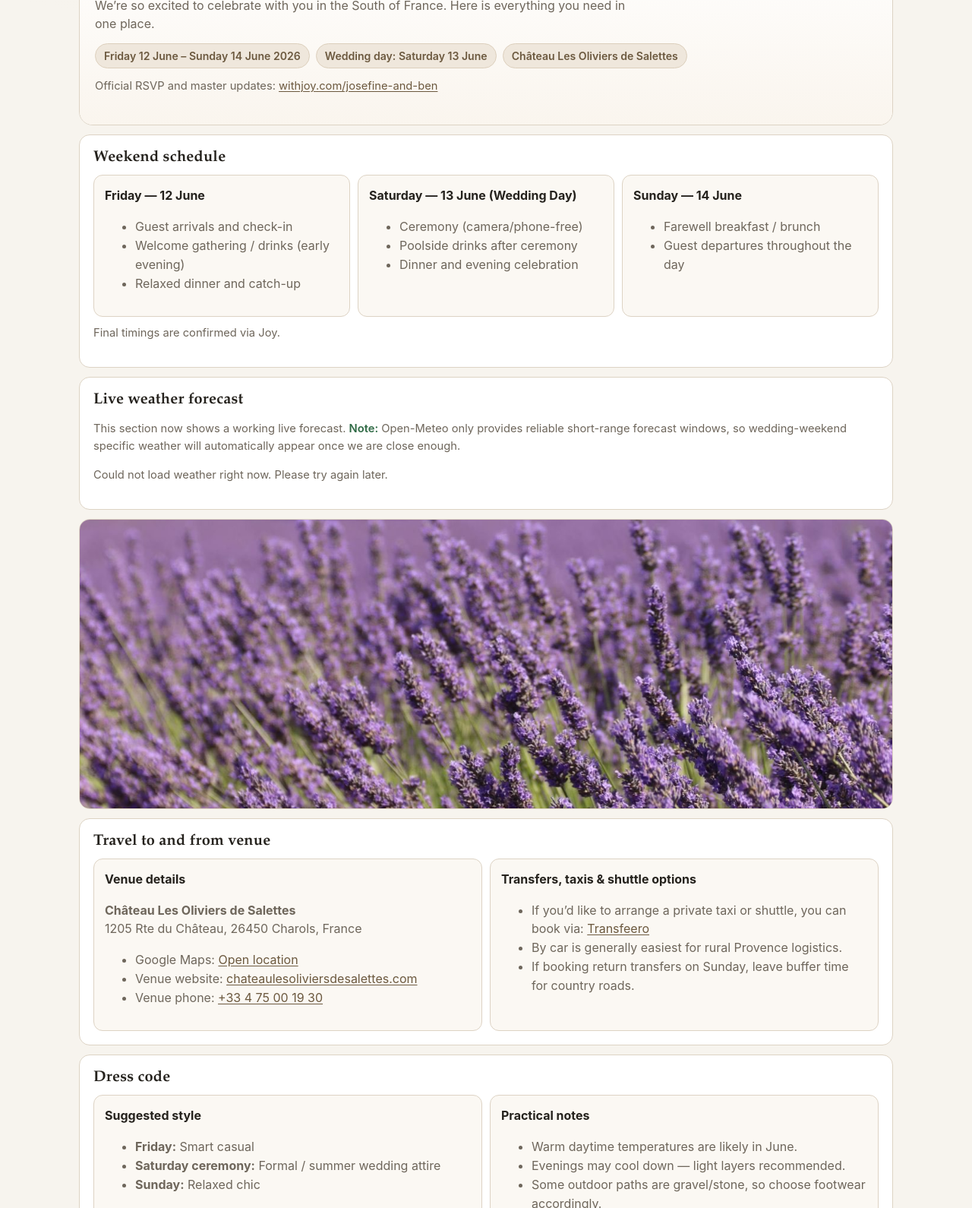
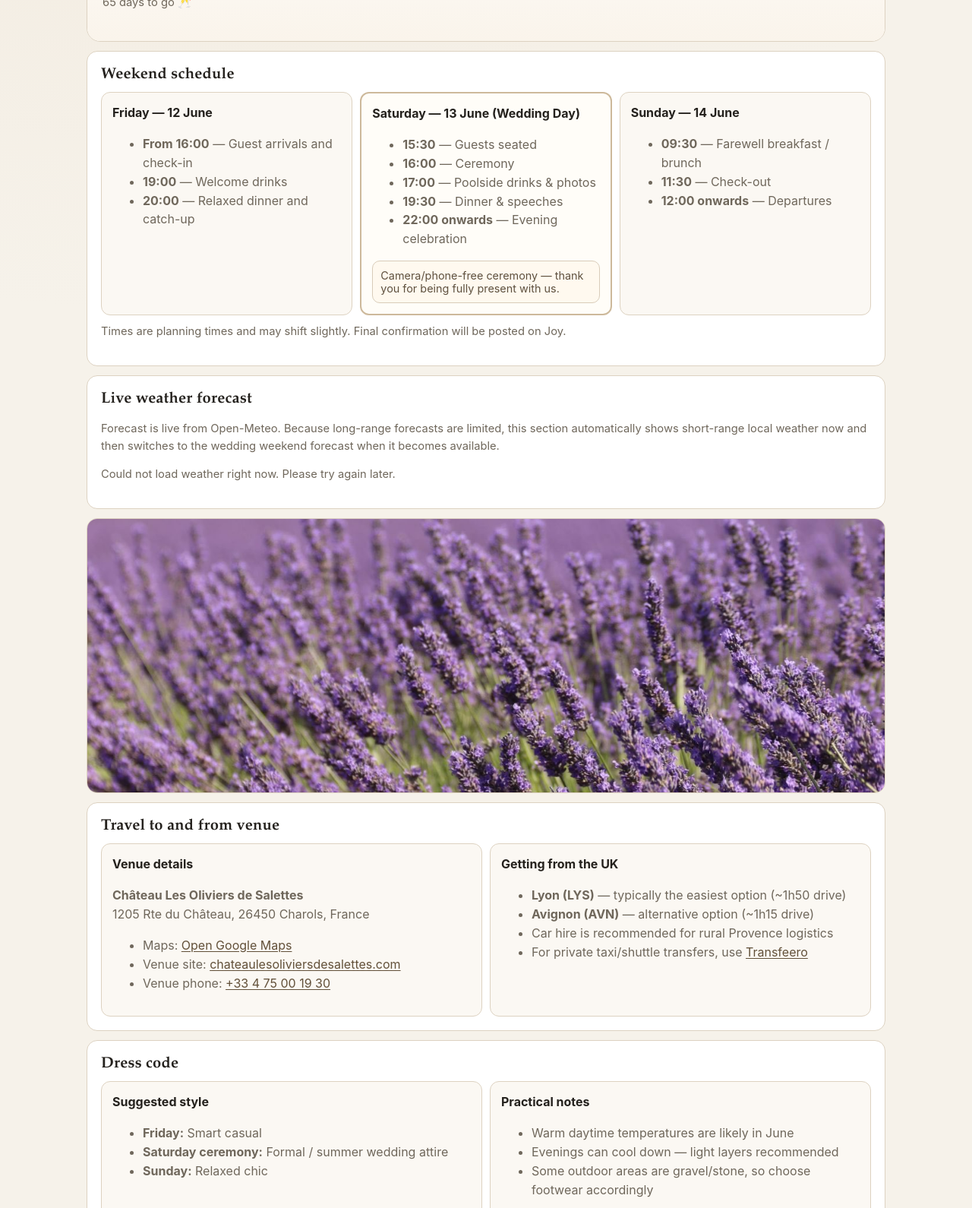
Before and after one commit to bjg-assis/provence-wedding-guests, a plain HTML site: page index.html in a window 1280 px wide. Shown: the part 825-2415 px from the top of the page at 76% size. Drawn offline with Linux system fonts and the light colour scheme; no server answers.

Commit message:
Apply Felix feedback: schedule detail, weather UX, FAQ, travel guidance, mobile polish

```diff
--- a/index.html
+++ b/index.html
@@ -6,20 +6,20 @@
     <title>Josefine & Ben — Provence Wedding Weekend</title>
     <meta
       name="description"
-      content="Guest information page for Josefine and Ben's wedding weekend in Provence, France (12–14 June 2026)."
+      content="Guest guide for Josefine and Ben's Provence wedding weekend: schedule, weather, travel, dress code, and contacts."
     />
     <style>
       :root {
-        --bg: #f7f4ee;
+        --bg: #f6f2ea;
         --surface: #ffffff;
         --surface-soft: #fbf8f3;
-        --ink: #25221d;
-        --muted: #6e665b;
-        --line: #ddd3c4;
-        --accent: #7d6a4f;
-        --accent-strong: #6c593f;
-        --accent-soft: #efe7dc;
-        --ok: #2f6a45;
+        --ink: #24211d;
+        --muted: #6f675b;
+        --line: #ddd2c1;
+        --accent: #7b674c;
+        --accent-strong: #625039;
+        --accent-soft: #efe6d9;
+        --ok: #2f6b45;
       }
 
       * { box-sizing: border-box; }
@@ -27,15 +27,11 @@
 
       body {
         margin: 0;
-        background: radial-gradient(circle at 20% -10%, #f1e8db 0%, transparent 35%), var(--bg);
         color: var(--ink);
-        font-family: "Inter", "Segoe UI", Roboto, Arial, sans-serif;
-      }
-
-      .wrap {
-        max-width: 1100px;
-        margin: 0 auto;
-        padding: 14px;
+        font-family: Inter, "Segoe UI", Roboto, Arial, sans-serif;
+        background:
+          radial-gradient(circle at 15% -5%, #efe5d7 0%, rgba(239, 229, 215, 0) 40%),
+          var(--bg);
       }
 
       .serif {
@@ -43,14 +39,20 @@
         letter-spacing: 0.01em;
       }
 
+      .wrap {
+        max-width: 1080px;
+        margin: 0 auto;
+        padding: 14px;
+      }
+
       .nav-shell {
         position: sticky;
         top: 0;
-        z-index: 40;
+        z-index: 60;
         border: 1px solid var(--line);
         border-radius: 12px;
-        background: rgba(255, 255, 255, 0.92);
-        backdrop-filter: blur(6px);
+        background: rgba(255, 255, 255, 0.94);
+        backdrop-filter: blur(7px);
         margin-bottom: 14px;
       }
 
@@ -63,17 +65,35 @@
       }
 
       .brand {
-        font-size: 0.95rem;
+        font-size: 1rem;
         color: var(--accent-strong);
         font-weight: 700;
+      }
+
+      .topbar-actions {
+        display: flex;
+        align-items: center;
+        gap: 8px;
+      }
+
+      .rsvp-btn {
+        text-decoration: none;
+        border: 1px solid #d7cab6;
+        background: var(--accent-soft);
+        color: var(--accent-strong);
+        border-radius: 999px;
+        padding: 7px 11px;
+        font-size: 0.82rem;
+        font-weight: 700;
+        white-space: nowrap;
       }
 
       .menu-btn {
         display: none;
         border: 1px solid var(--line);
-        background: var(--surface);
+        background: #fff;
         color: var(--accent-strong);
-        border-radius: 8px;
+        border-radius: 9px;
         padding: 7px 10px;
         font-size: 0.9rem;
         font-weight: 600;
@@ -89,7 +109,7 @@
       .nav-links a {
         text-decoration: none;
         color: var(--accent-strong);
-        border: 1px solid #d9cdb9;
+        border: 1px solid #d8ccb8;
         background: var(--accent-soft);
         border-radius: 999px;
         padding: 8px 12px;
@@ -106,19 +126,20 @@
       }
 
       .hero-image {
-        position: relative;
+        background: #ece2d4;
       }
 
       .hero-image img {
         width: 100%;
         display: block;
-        max-height: 620px;
+        max-height: 62vh;
+        min-height: 240px;
         object-fit: cover;
       }
 
       .hero-copy {
         padding: 22px 20px 24px;
-        background: linear-gradient(180deg, #fff, #faf5ee);
+        background: linear-gradient(180deg, #fff, #faf4eb);
       }
 
       h1 {
@@ -131,7 +152,7 @@
         margin: 10px 0 0;
         color: var(--muted);
         max-width: 70ch;
-        line-height: 1.5;
+        line-height: 1.52;
       }
 
       .pill-row {
@@ -143,12 +164,18 @@
 
       .pill {
         background: var(--accent-soft);
+        color: var(--accent-strong);
         border: 1px solid #dccfbc;
-        color: var(--accent-strong);
         border-radius: 999px;
         padding: 7px 11px;
-        font-size: 0.88rem;
+        font-size: 0.86rem;
         font-weight: 600;
+      }
+
+      .countdown {
+        margin-top: 12px;
+        font-size: 0.92rem;
+        color: var(--muted);
       }
 
       .section {
@@ -161,7 +188,7 @@
 
       h2 {
         margin: 0 0 10px;
-        font-size: 1.25rem;
+        font-size: 1.26rem;
       }
 
       p, li {
@@ -169,12 +196,19 @@
         line-height: 1.56;
       }
 
-      .small { font-size: 0.92rem; }
-      .ok { color: var(--ok); font-weight: 600; }
+      .small {
+        font-size: 0.92rem;
+        color: var(--muted);
+      }
+
+      .ok {
+        color: var(--ok);
+        font-weight: 600;
+      }
 
       .grid {
         display: grid;
-        grid-template-columns: repeat(12, 1fr);
+        grid-template-columns: repeat(12, minmax(0, 1fr));
         gap: 10px;
       }
 
@@ -183,6 +217,11 @@
         border-radius: 12px;
         background: var(--surface-soft);
         padding: 14px;
+      }
+
+      .card.sat {
+        border: 2px solid #cdb99b;
+        background: #fffdf8;
       }
 
       .span-4 { grid-column: span 4; }
@@ -195,9 +234,19 @@
         font-weight: 700;
       }
 
+      .callout {
+        margin-top: 10px;
+        border: 1px solid #d9ccb9;
+        border-radius: 10px;
+        padding: 10px;
+        background: #fff9ef;
+        color: #5f513f;
+        font-size: 0.9rem;
+      }
+
       .weather-grid {
         display: grid;
-        grid-template-columns: repeat(auto-fit, minmax(180px, 1fr));
+        grid-template-columns: repeat(auto-fit, minmax(170px, 1fr));
         gap: 10px;
         margin-top: 10px;
       }
@@ -210,7 +259,7 @@
       }
 
       .wx-title { font-weight: 700; color: var(--ink); }
-      .wx-main { margin-top: 4px; font-size: 0.95rem; color: var(--muted); }
+      .wx-main { margin-top: 4px; font-size: 0.94rem; color: var(--muted); }
 
       .lavender {
         border-radius: 14px;
@@ -222,7 +271,7 @@
       .lavender img {
         width: 100%;
         display: block;
-        max-height: 380px;
+        max-height: 360px;
         object-fit: cover;
       }
 
@@ -232,29 +281,39 @@
       }
 
       .footer {
-        margin: 18px 0 8px;
         text-align: center;
         color: var(--muted);
         font-size: 0.92rem;
+        margin: 18px 0 8px;
       }
 
-      @media (max-width: 860px) {
+      @media (max-width: 900px) {
         .span-4, .span-6 { grid-column: span 12; }
       }
 
       @media (max-width: 760px) {
         .menu-btn { display: inline-block; }
+        .rsvp-btn { font-size: 0.78rem; }
+
         .nav-links {
           display: none;
           flex-direction: column;
           padding: 0 12px 12px;
         }
+
         .nav-links.open { display: flex; }
+
         .nav-links a {
-          border-radius: 10px;
           width: 100%;
           text-align: center;
+          border-radius: 10px;
+          padding: 10px 12px;
         }
+      }
+
+      @media (max-width: 420px) {
+        .weather-grid { grid-template-columns: 1fr; }
+        .hero-copy { padding: 18px 16px 20px; }
       }
     </style>
   </head>
@@ -263,35 +322,36 @@
       <nav class="nav-shell" aria-label="Section menu">
         <div class="topbar">
           <div class="brand serif">Josefine &amp; Ben — Provence</div>
-          <button id="menu-btn" class="menu-btn" aria-expanded="false" aria-controls="menu-links">Menu</button>
+          <div class="topbar-actions">
+            <a class="rsvp-btn" href="https://withjoy.com/josefine-and-ben/" target="_blank" rel="noopener noreferrer">RSVP &amp; Updates ↗</a>
+            <button id="menu-btn" class="menu-btn" aria-expanded="false" aria-controls="menu-links">Menu</button>
+          </div>
         </div>
         <div id="menu-links" class="nav-links">
           <a href="#schedule">Schedule</a>
-          <a href="#weather">Weather forecast</a>
-          <a href="#travel">Travel to/from venue</a>
+          <a href="#weather">Weather</a>
+          <a href="#travel">Travel</a>
           <a href="#dress">Dress code</a>
-          <a href="#contacts">Venue contacts</a>
+          <a href="#contacts">Contacts</a>
+          <a href="#faq">FAQ</a>
         </div>
       </nav>
 
       <section class="hero">
         <div class="hero-image">
-          <img src="./assets/hero-couple.jpg" alt="Josefine and Ben together" />
+          <img src="./assets/hero-couple.jpg" alt="Josefine and Ben together" loading="eager" onerror="this.style.display='none'" />
         </div>
         <div class="hero-copy">
           <h1 class="serif">Provence Wedding Weekend</h1>
           <p class="subtitle">
-            We’re so excited to celebrate with you in the South of France. Here is everything you need in one place.
+            We’re so excited to celebrate with you in the South of France. This page has the practical information you’ll need before you arrive and during the weekend.
           </p>
           <div class="pill-row">
             <span class="pill">Friday 12 June – Sunday 14 June 2026</span>
             <span class="pill">Wedding day: Saturday 13 June</span>
             <span class="pill">Château Les Oliviers de Salettes</span>
           </div>
-          <p class="small" style="margin-top:12px;">
-            Official RSVP and master updates:
-            <a href="https://withjoy.com/josefine-and-ben/" target="_blank" rel="noopener noreferrer">withjoy.com/josefine-and-ben</a>
-          </p>
+          <p id="countdown" class="countdown"></p>
         </div>
       </section>
 
@@ -301,44 +361,47 @@
           <article class="card span-4">
             <p class="day">Friday — 12 June</p>
             <ul>
-              <li>Guest arrivals and check-in</li>
-              <li>Welcome gathering / drinks (early evening)</li>
-              <li>Relaxed dinner and catch-up</li>
+              <li><strong>From 16:00</strong> — Guest arrivals and check-in</li>
+              <li><strong>19:00</strong> — Welcome drinks</li>
+              <li><strong>20:00</strong> — Relaxed dinner and catch-up</li>
             </ul>
           </article>
 
-          <article class="card span-4">
+          <article class="card sat span-4">
             <p class="day">Saturday — 13 June (Wedding Day)</p>
             <ul>
-              <li>Ceremony (camera/phone-free)</li>
-              <li>Poolside drinks after ceremony</li>
-              <li>Dinner and evening celebration</li>
+              <li><strong>15:30</strong> — Guests seated</li>
+              <li><strong>16:00</strong> — Ceremony</li>
+              <li><strong>17:00</strong> — Poolside drinks & photos</li>
+              <li><strong>19:30</strong> — Dinner & speeches</li>
+              <li><strong>22:00 onwards</strong> — Evening celebration</li>
             </ul>
+            <div class="callout">Camera/phone-free ceremony — thank you for being fully present with us.</div>
           </article>
 
           <article class="card span-4">
             <p class="day">Sunday — 14 June</p>
             <ul>
-              <li>Farewell breakfast / brunch</li>
-              <li>Guest departures throughout the day</li>
+              <li><strong>09:30</strong> — Farewell breakfast / brunch</li>
+              <li><strong>11:30</strong> — Check-out</li>
+              <li><strong>12:00 onwards</strong> — Departures</li>
             </ul>
           </article>
         </div>
-        <p class="small" style="margin-top:10px;">Final timings are confirmed via Joy.</p>
+        <p class="small" style="margin-top:10px;">Times are planning times and may shift slightly. Final confirmation will be posted on Joy.</p>
       </section>
 
       <section id="weather" class="section">
         <h2 class="serif">Live weather forecast</h2>
         <p class="small">
-          This section now shows a working live forecast.
-          <span class="ok">Note:</span> Open-Meteo only provides reliable short-range forecast windows, so wedding-weekend specific weather will automatically appear once we are close enough.
+          Forecast is live from Open-Meteo. Because long-range forecasts are limited, this section automatically shows short-range local weather now and then switches to the wedding weekend forecast when it becomes available.
         </p>
         <p id="weather-status" class="small">Loading forecast…</p>
         <div id="weather-grid" class="weather-grid"></div>
       </section>
 
       <section class="lavender" aria-label="Lavender in Provence">
-        <img src="./assets/lavender.jpg" alt="Lavender fields in Provence" />
+        <img src="./assets/lavender.jpg" alt="Lavender fields in Provence" loading="lazy" />
       </section>
 
       <section id="travel" class="section">
@@ -352,28 +415,27 @@
             </p>
             <ul>
               <li>
-                Google Maps:
-                <a href="https://maps.app.goo.gl/DrrECM8PPAr2NZ4LA?g_st=ic" target="_blank" rel="noopener noreferrer">Open location</a>
+                Maps:
+                <a href="https://maps.app.goo.gl/DrrECM8PPAr2NZ4LA?g_st=ic" target="_blank" rel="noopener noreferrer">Open Google Maps</a>
               </li>
               <li>
-                Venue website:
+                Venue site:
                 <a href="https://www.chateaulesoliviersdesalettes.com/" target="_blank" rel="noopener noreferrer">chateaulesoliviersdesalettes.com</a>
               </li>
-              <li>
-                Venue phone: <a href="tel:+33475001930">+33 4 75 00 19 30</a>
-              </li>
+              <li>Venue phone: <a href="tel:+33475001930">+33 4 75 00 19 30</a></li>
             </ul>
           </article>
 
           <article class="card span-6">
-            <p class="day">Transfers, taxis & shuttle options</p>
+            <p class="day">Getting from the UK</p>
             <ul>
+              <li><strong>Lyon (LYS)</strong> — typically the easiest option (~1h50 drive)</li>
+              <li><strong>Avignon (AVN)</strong> — alternative option (~1h15 drive)</li>
+              <li>Car hire is recommended for rural Provence logistics</li>
               <li>
-                If you’d like to arrange a private taxi or shuttle, you can book via:
+                For private taxi/shuttle transfers, use
                 <a href="https://www.transfeero.com/" target="_blank" rel="noopener noreferrer">Transfeero</a>
               </li>
-              <li>By car is generally easiest for rural Provence logistics.</li>
-              <li>If booking return transfers on Sunday, leave buffer time for country roads.</li>
             </ul>
           </article>
         </div>
@@ -393,9 +455,9 @@
           <article class="card span-6">
             <p class="day">Practical notes</p>
             <ul>
-              <li>Warm daytime temperatures are likely in June.</li>
-              <li>Evenings may cool down — light layers recommended.</li>
-              <li>Some outdoor paths are gravel/stone, so choose footwear accordingly.</li>
+              <li>Warm daytime temperatures are likely in June</li>
+              <li>Evenings can cool down — light layers recommended</li>
+              <li>Some outdoor areas are gravel/stone, so choose footwear accordingly</li>
             </ul>
           </article>
         </div>
@@ -410,15 +472,37 @@
               <li><strong>Wedding planner:</strong> Anaïs</li>
               <li><strong>Ceremony celebrant:</strong> Markus</li>
               <li><strong>Readings:</strong> Lucy &amp; Becky</li>
+              <li><strong>Venue front desk:</strong> <a href="tel:+33475001930">+33 4 75 00 19 30</a></li>
             </ul>
           </article>
           <article class="card span-6">
-            <p class="day">Venue & catering liaison</p>
+            <p class="day">Catering & venue liaison</p>
             <ul>
               <li>Mathys Gueyne — <a href="mailto:mathys.gueyne@the-social-club.com">mathys.gueyne@the-social-club.com</a></li>
               <li>Laura Courbet — <a href="mailto:laura.courbet@the-social-club.com">laura.courbet@the-social-club.com</a></li>
-              <li>Venue phone — <a href="tel:+33475001930">+33 4 75 00 19 30</a></li>
             </ul>
+          </article>
+        </div>
+      </section>
+
+      <section id="faq" class="section">
+        <h2 class="serif">FAQ</h2>
+        <div class="grid">
+          <article class="card span-6">
+            <p class="day">Dietary requirements</p>
+            <p class="small">Please share dietary requirements in advance via the RSVP/updates page on Joy.</p>
+          </article>
+          <article class="card span-6">
+            <p class="day">Phones during ceremony</p>
+            <p class="small">The ceremony is camera/phone-free. You’ll have plenty of photo opportunities afterwards.</p>
+          </article>
+          <article class="card span-6">
+            <p class="day">What should I pack?</p>
+            <p class="small">Light formalwear, evening layer, comfortable shoes for outdoor paths, and sun protection.</p>
+          </article>
+          <article class="card span-6">
+            <p class="day">Where do I find final updates?</p>
+            <p class="small">All final updates and RSVP details are on <a href="https://withjoy.com/josefine-and-ben/" target="_blank" rel="noopener noreferrer">Joy</a>.</p>
           </article>
         </div>
       </section>
@@ -427,7 +511,7 @@
     </main>
 
     <script>
-      // Mobile menu
+      // Mobile nav
       (function mobileMenu() {
         const btn = document.getElementById('menu-btn');
         const links = document.getElementById('menu-links');
@@ -444,6 +528,16 @@
             btn.setAttribute('aria-expanded', 'false');
           });
         });
+      })();
+
+      // Countdown
+      (function countdown() {
+        const el = document.getElementById('countdown');
+        if (!el) return;
+        const weddingStart = new Date('2026-06-12T00:00:00');
+        const now = new Date();
+        const days = Math.ceil((weddingStart - now) / (1000 * 60 * 60 * 24));
+        el.textContent = days > 0 ? `${days} days to go 🥂` : 'See you in Provence!';
       })();
 
       // Weather
@@ -471,6 +565,25 @@
           95: 'Thunderstorm'
         };
 
+        const weatherIconMap = {
+          0: '☀️',
+          1: '🌤️',
+          2: '⛅',
+          3: '☁️',
+          45: '🌫️',
+          48: '🌫️',
+          51: '🌧️',
+          53: '🌧️',
+          55: '🌧️',
+          61: '🌧️',
+          63: '🌧️',
+          65: '🌧️',
+          80: '🌦️',
+          81: '🌦️',
+          82: '🌧️',
+          95: '⛈️'
+        };
+
         function dayName(isoDate) {
           return new Date(isoDate + 'T12:00:00').toLocaleDateString('en-GB', {
             weekday: 'long', day: 'numeric', month: 'short'
@@ -486,11 +599,9 @@
 
         let url;
         if (daysToWedding <= 16) {
-          // close enough to event: fetch wedding-weekend specific dates
-          url = 'https://api.open-meteo.com/v1/forecast?latitude=' + venueLat + '&longitude=' + venueLon + '&daily=weather_code,temperature_2m_max,temperature_2m_min,precipitation_probability_max&timezone=Europe%2FParis&start_date=2026-06-12&end_date=2026-06-14';
+          url = 'https://api.open-meteo.com/v1/forecast?latitude=' + venueLat + '&longitude=' + venueLon + '&daily=weather_code,temperature_2m_max,temperature_2m_min,precipitation_probability_max,windspeed_10m_max,uv_index_max&timezone=Europe%2FParis&start_date=2026-06-12&end_date=2026-06-14';
         } else {
-          // too early for fixed-date forecast: show live short-range forecast
-          url = 'https://api.open-meteo.com/v1/forecast?latitude=' + venueLat + '&longitude=' + venueLon + '&daily=weather_code,temperature_2m_max,temperature_2m_min,precipitation_probability_max&forecast_days=3&timezone=Europe%2FParis';
+          url = 'https://api.open-meteo.com/v1/forecast?latitude=' + venueLat + '&longitude=' + venueLon + '&daily=weather_code,temperature_2m_max,temperature_2m_min,precipitation_probability_max,windspeed_10m_max,uv_index_max&forecast_days=3&timezone=Europe%2FParis';
         }
 
         fetch(url)
@@ -504,16 +615,22 @@
 
             const cards = d.time.map((date, i) => {
               const code = d.weather_code?.[i];
+              const icon = weatherIconMap[code] || '❓';
               const desc = weatherCodeMap[code] || 'Forecast unavailable';
               const tMax = d.temperature_2m_max?.[i];
               const tMin = d.temperature_2m_min?.[i];
               const rain = d.precipitation_probability_max?.[i];
+              const wind = d.windspeed_10m_max?.[i];
+              const uv = d.uv_index_max?.[i];
+
               return `
                 <article class="weather-card">
-                  <div class="wx-title">${dayName(date)}</div>
+                  <div class="wx-title">${icon} ${dayName(date)}</div>
                   <div class="wx-main">${desc}</div>
                   <div class="wx-main">${Math.round(tMin)}°C – ${Math.round(tMax)}°C</div>
                   <div class="wx-main">Rain chance: ${rain ?? '?'}%</div>
+                  <div class="wx-main">Wind: ${wind ? Math.round(wind) + ' km/h' : '?'}</div>
+                  <div class="wx-main">UV max: ${uv ?? '?'}</div>
                 </article>
               `;
             });
@@ -523,7 +640,7 @@
             if (daysToWedding <= 16) {
               statusEl.textContent = 'Wedding-weekend forecast loaded.';
             } else {
-              statusEl.textContent = 'Live short-range forecast loaded (wedding-weekend dates will appear automatically when in range).';
+              statusEl.textContent = 'Live short-range forecast loaded (wedding-weekend forecast will appear automatically when in range).';
             }
             statusEl.classList.add('ok');
           })
```
